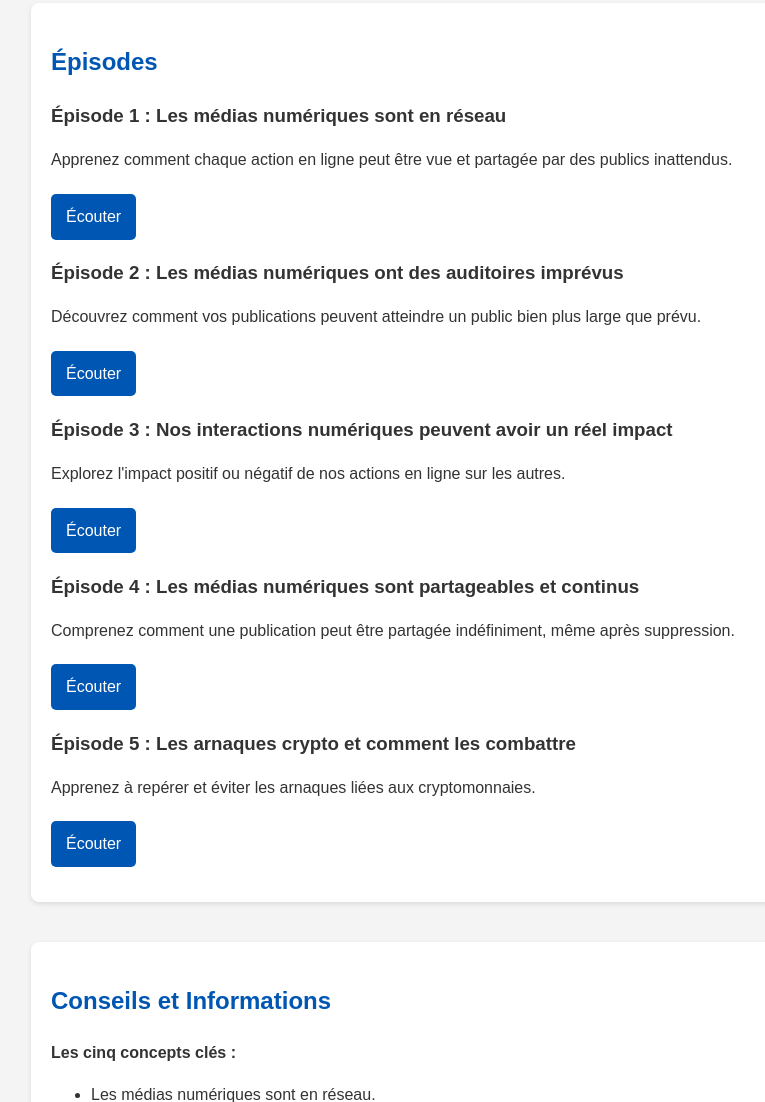
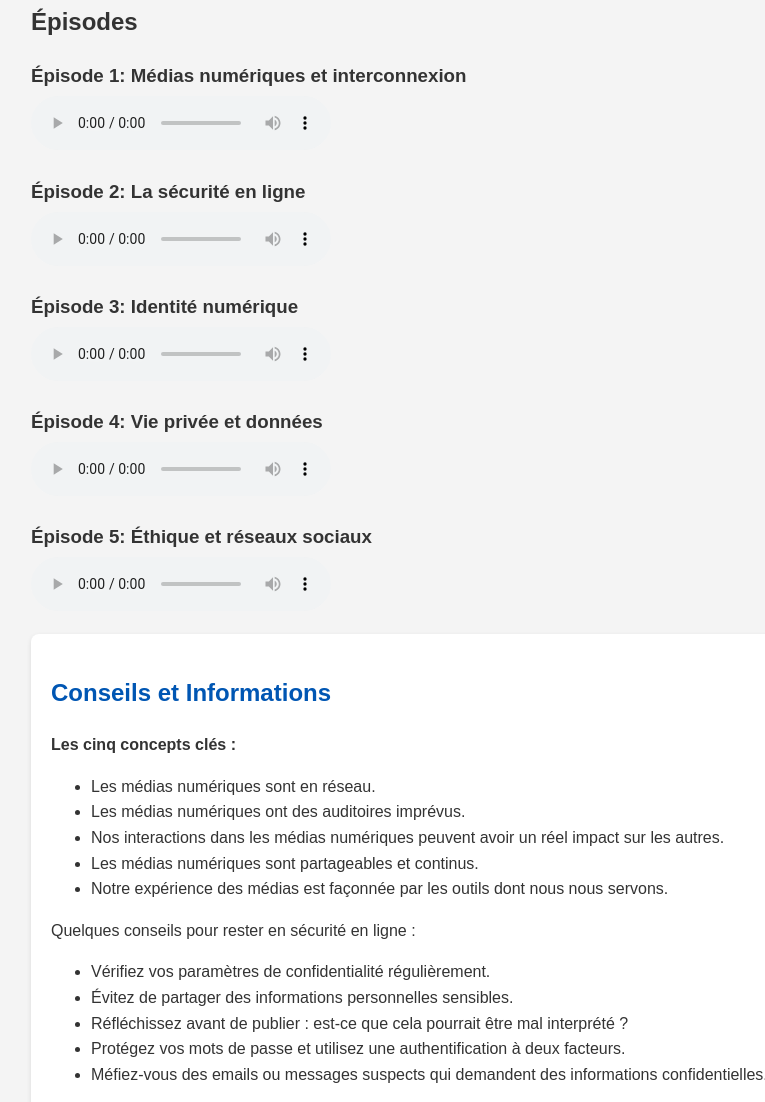
Before and after one commit to o2trappy/Le-Citoyen-Numerique, a website: page public/index.html in a window 1280 px wide. Shown: the part 506-1608 px from the top of the page, without its empty margins (9-774 px from the left). Drawn offline with Linux system fonts and the light colour scheme.

Commit message:
New epidoes!!!!
switched audio aka added it.

```diff
--- a/public/index.html
+++ b/public/index.html
@@ -87,35 +87,56 @@
             <p>Bienvenue dans "Le Citoyen Numérique", un podcast dédié à la littératie numérique et à la sécurité en ligne. Notre mission est de sensibiliser les jeunes adultes (13-25 ans) aux dangers et aux opportunités des médias numériques, tout en partageant des conseils pratiques pour naviguer en toute sécurité dans le monde numérique.</p>
         </section>
 
-        <!-- Episodes Section -->
-        <section id="listen" class="section">
+        <main>
+            <section>
               <h2>Épisodes</h2>
+              <!-- Episode 1 -->
               <div class="episode">
-                <h3>Épisode 1 : Les médias numériques sont en réseau</h3>
-                <p>Apprenez comment chaque action en ligne peut être vue et partagée par des publics inattendus.</p>
-                <a href="#" class="play-button">Écouter</a>
+                <h3>Épisode 1: Médias numériques et interconnexion</h3>
+                <audio id="audio1" controls>
+                  <source src="audio/episode1.mp3" type="audio/mpeg">
+                  Votre navigateur ne supporte pas l'élément audio.
+                </audio>
               </div>
+
+              <!-- Episode 2 -->
               <div class="episode">
-                <h3>Épisode 2 : Les médias numériques ont des auditoires imprévus</h3>
-                <p>Découvrez comment vos publications peuvent atteindre un public bien plus large que prévu.</p>
-                <a href="#" class="play-button">Écouter</a>
+                <h3>Épisode 2: La sécurité en ligne</h3>
+                <audio id="audio2" controls>
+                  <source src="audio/episode2.mp3" type="audio/mpeg">
+                  Votre navigateur ne supporte pas l'élément audio.
+                </audio>
               </div>
+
+              <!-- Episode 3 -->
               <div class="episode">
-                <h3>Épisode 3 : Nos interactions numériques peuvent avoir un réel impact</h3>
-                <p>Explorez l'impact positif ou négatif de nos actions en ligne sur les autres.</p>
-                <a href="#" class="play-button">Écouter</a>
+                <h3>Épisode 3: Identité numérique</h3>
+                <audio id="audio3" controls>
+                  <source src="audio/episode3.mp3" type="audio/mpeg">
+                  Votre navigateur ne supporte pas l'élément audio.
+                </audio>
               </div>
+
+              <!-- Episode 4 -->
               <div class="episode">
-                <h3>Épisode 4 : Les médias numériques sont partageables et continus</h3>
-                <p>Comprenez comment une publication peut être partagée indéfiniment, même après suppression.</p>
-                <a href="#" class="play-button">Écouter</a>
+                <h3>Épisode 4: Vie privée et données</h3>
+                <audio id="audio4" controls>
+                  <source src="audio/episode4.mp3" type="audio/mpeg">
+                  Votre navigateur ne supporte pas l'élément audio.
+                </audio>
               </div>
+
+              <!-- Episode 5 -->
               <div class="episode">
-                <h3>Épisode 5 : Les arnaques crypto et comment les combattre</h3>
-                <p>Apprenez à repérer et éviter les arnaques liées aux cryptomonnaies.</p>
-                <a href="#" class="play-button">Écouter</a>
+                <h3>Épisode 5: Éthique et réseaux sociaux</h3>
+                <audio id="audio5" controls>
+                  <source src="audio/episode5.mp3" type="audio/mpeg">
+                  Votre navigateur ne supporte pas l'élément audio.
+                </audio>
               </div>
             </section>
+          </main>
+
 
         <!-- Tips and Info Section -->
         <section id="tips" class="section">
```
Also changed, not shown: 2 other files. Lines whose indentation alone changed are shown as unchanged.
